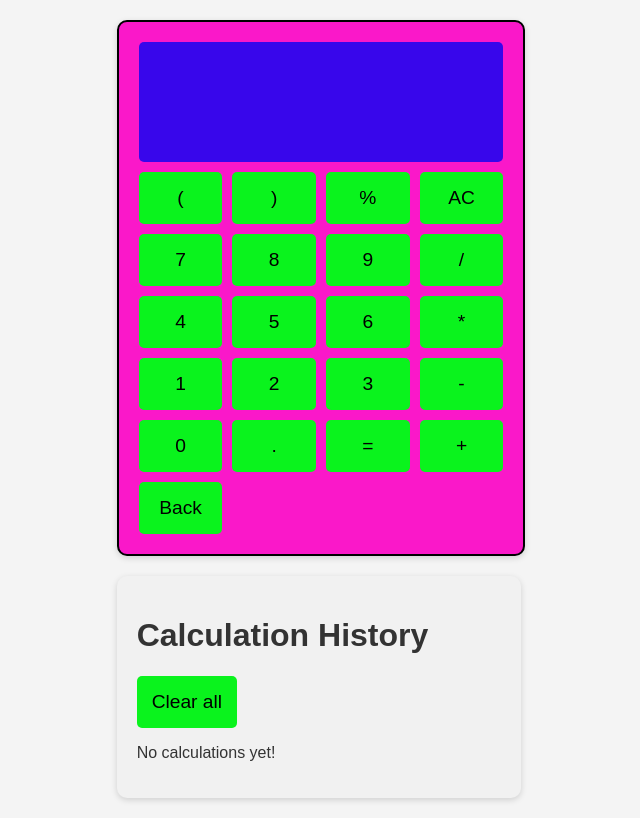
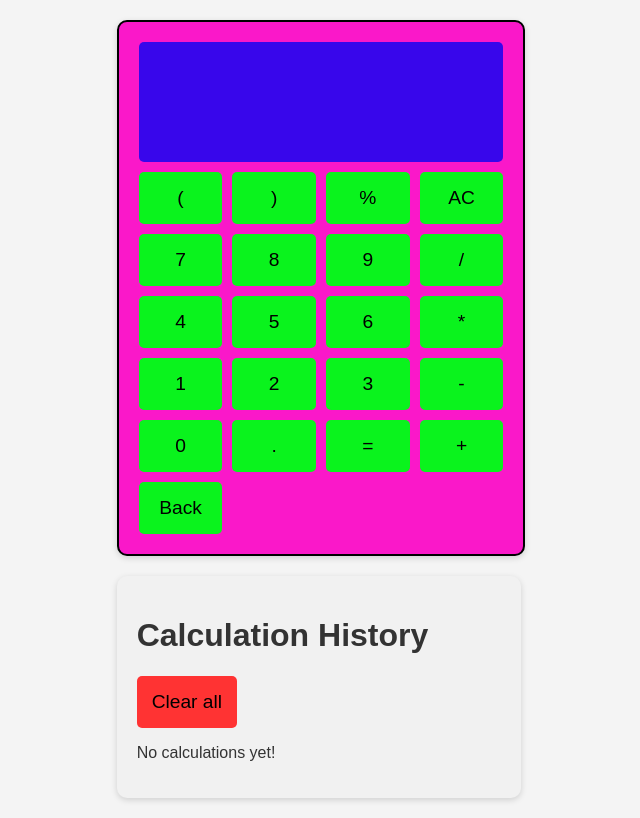
Before and after one commit to sarwar-hossain/calculator, a React (Create React App) app: page / in a window 1280 px wide. Shown: the whole page, without its empty margins (341-981 px from the left). Built offline with nearby package versions, Linux system fonts and the light colour scheme.

Commit message:
Update App.css

```diff
--- a/src/App.css
+++ b/src/App.css
@@ -139,3 +139,9 @@ button:hover {
     font-size: 0.9rem;
   }
 }
+
+
+.clear-all-btn {
+  padding: 15px;
+  background-color: #ff3333;
+}
```
